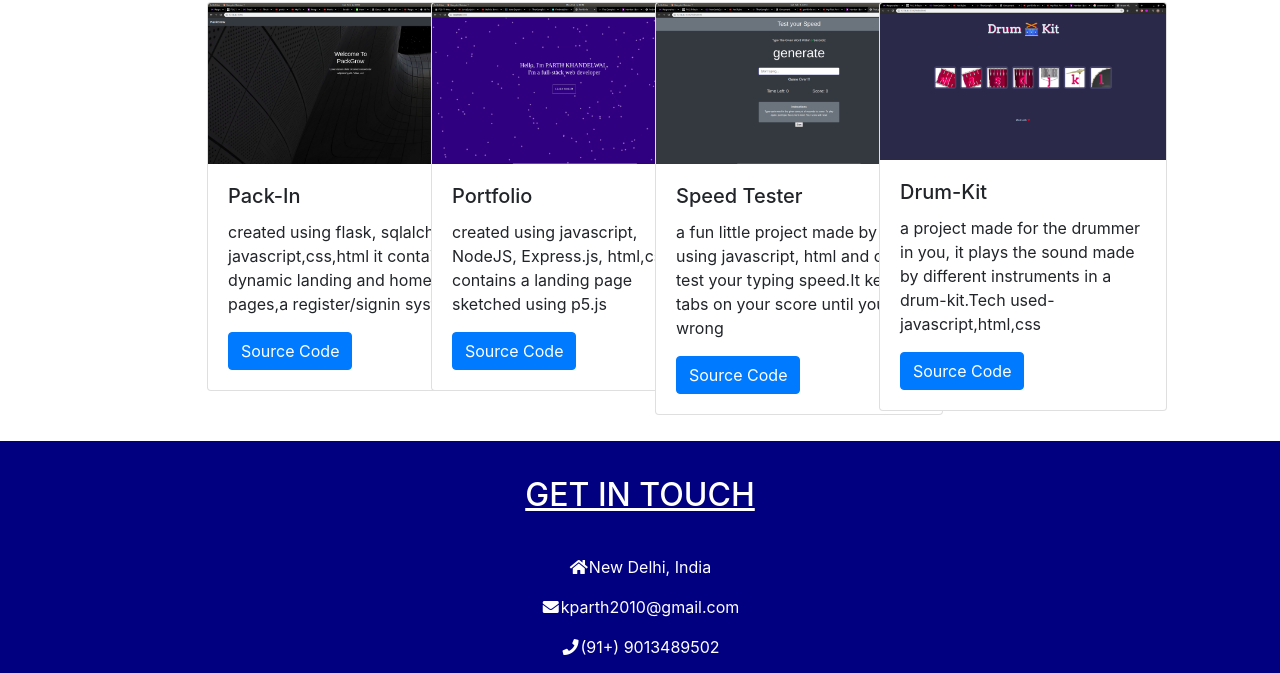
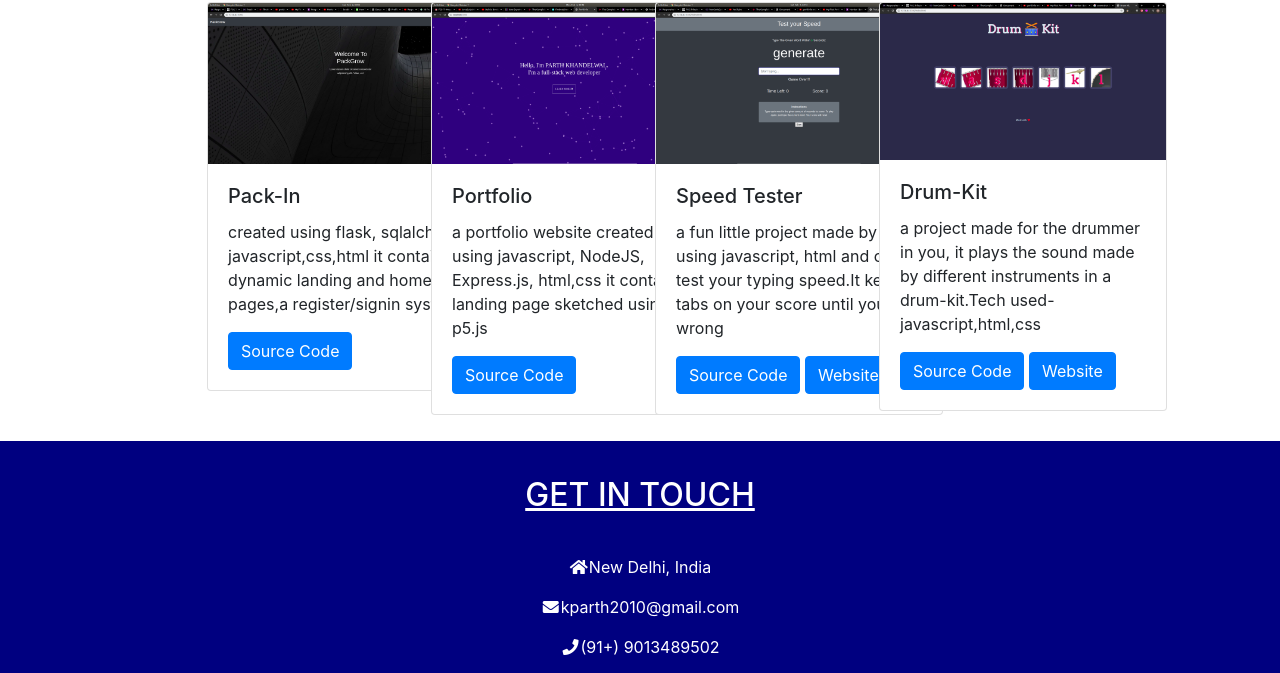
Before and after one commit to Parthkhandelwal0/portfolio, a website: page index2.html in a window 1280 px wide. Shown: the part 938-1611 px from the top of the page. Drawn offline with nearby package versions, Linux system fonts and the light colour scheme.

Commit message:
made changes

```diff
--- a/index2.html
+++ b/index2.html
@@ -118,8 +118,9 @@
                     <img src="images/portfolio.png" class="card-img-top" alt="...">
                     <div class="card-body">
                       <h5 class="card-title">Portfolio</h5>
-                      <p class="card-text">created using javascript, NodeJS, Express.js, html,css it contains a landing page sketched using p5.js </p>
+                      <p class="card-text">a portfolio website created using javascript, NodeJS, Express.js, html,css it contains a landing page sketched using p5.js </p>
                       <a href="https://github.com/Parthkhandelwal0/portfolio" target="_blank" class="btn btn-primary">Source Code</a>
+
                     </div>
                   </div>
             </div>
@@ -130,6 +131,7 @@
                       <h5 class="card-title">Speed Tester</h5>
                       <p class="card-text">a fun little project made by using javascript, html and css to test your typing speed.It keeps tabs on your score until you go wrong</p>
                       <a href="https://github.com/Parthkhandelwal0/SpeedTester" target="_blank" class="btn btn-primary">Source Code</a>
+                      <a href="https://parthkhandelwal0.github.io/SpeedTester.github.io/" target="_blank" class="btn btn-primary">Website</a>
                     </div>
                   </div>
             </div>
@@ -140,6 +142,7 @@
                       <h5 class="card-title">Drum-Kit</h5>
                       <p class="card-text">a project made for the drummer in you, it plays the sound made by different instruments in a drum-kit.Tech used-javascript,html,css</p>
                       <a href="https://github.com/Parthkhandelwal0/Drum-Kit" target="_blank" class="btn btn-primary">Source Code</a>
+                      <a href="https://parthkhandelwal0.github.io/Drum-Kit.github.io/" target="_blank" class="btn btn-primary">Website</a>
                     </div>
                   </div>
             </div>
```
